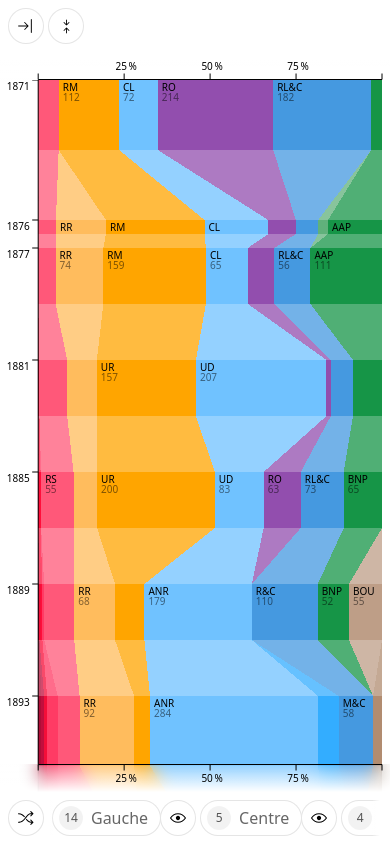
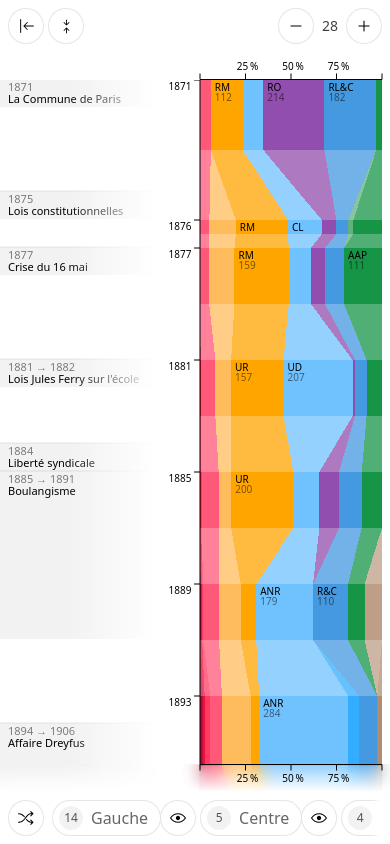
Before and after one commit to ledouxm/legislatures, a Next.js app: page / in a window 390 px wide. Built offline with nearby package versions, Linux system fonts and the light colour scheme.

Commit message:
feat(events, settings line): events responsive layout, new sizing buttons

```diff
--- a/app/page.tsx
+++ b/app/page.tsx
@@ -16,7 +16,9 @@ export default function HomePage() {
     const [families, setFamilies] = useState<FamilyType[] | null>(null);
     const [events, setEvents] = useState<EventType[] | null>(null);
     const { visibleCurrents, setVisibleCurrents } = useVisibleCurrentsContext();
-    const [axisLeftPercentage, setAxisLeftPercentage] = useState(10);
+    const [axisLeftPercentage, setAxisLeftPercentage] = useState(50);
+    const [eventVisibility, setEventVisibility] = useState(true);
+    const [referenceSize, setReferenceSize] = useState(28);
 
     // Fetch the data
     useEffect(() => {
@@ -60,28 +62,22 @@ export default function HomePage() {
                     </div>
                 </header> */}
 
-                {/* <div className="fixed z-20 p-2">
-                    <SettingsButton
-                        Icon={MixerVerticalIcon}
-                        onClick={() => setSettingsVisibility(!settingsVisibility)}
-                        label="Paramétrer la visualisation"
-                    />
-                </div> */}
-
                 <SettingsLine
-                    eventVisibility={axisLeftPercentage === 10 ? false : true}
-                    setEventVisibility={() => setAxisLeftPercentage(axisLeftPercentage === 10 ? 50 : 10)}
+                    eventVisibility={eventVisibility}
+                    setEventVisibility={(newValue) => setEventVisibility(newValue)}
+                    referenceSize={referenceSize}
+                    setReferenceSize={(newSize) => setReferenceSize(newSize)}
                 />
 
                 <Main
                     republics={republics}
                     currents={currents}
                     events={events}
-                    axisLeftPercentage={axisLeftPercentage}
+                    eventsVisibility={eventVisibility}
+                    referenceSize={referenceSize}
                 />
                 <FiltersLine
                     families={families}
-                    // setSettingsVisibility={() => setSettingsVisibility(!settingsVisibility)}
                 />
         </>
     )
--- a/components/appUi/badge.tsx
+++ b/components/appUi/badge.tsx
@@ -7,7 +7,7 @@ export default function Badge({ name, hex, onClick }: { name: string; hex: strin
     return (
         <button
             aria-label={`${name}, détails`}
-            className="bg-opacity-10 text-opacity-90 rounded-lg px-1.5 py-1 sm:py-0.5 text-sm sm:text-base font-normal cursor-pointer hover:bg-opacity-20 hover:text-opacity-100 hover:shadow-sm transition text-nowrap items-center flex gap-1.5 h-7"
+            className="bg-opacity-10 text-opacity-90 rounded-lg px-2 py-1 sm:py-0.5 text-sm sm:text-base font-normal cursor-pointer hover:bg-opacity-20 hover:text-opacity-100 hover:shadow-sm transition text-nowrap items-center flex gap-1.5"
             style={{
                 backgroundColor: `rgb(
                     ${color},
--- a/components/appUi/entityDetails.tsx
+++ b/components/appUi/entityDetails.tsx
@@ -170,7 +170,7 @@ export default function EntityDetails() {
                 className="rounded-2xl shadow-lg w-full sm:w-auto max-w-[28rem] bg-white p-2.5 sm:p-3 flex flex-col gap-2.5 border border-black/5 pointer-events-auto"
             >
                 {/* Buttons bar */}
-                <div className="flex justify-between w-full items-start">
+                <div className="flex justify-between w-full">
                     {/* If current, add a button to display or hide it */}
                     {current
                         ? <button
@@ -231,8 +231,8 @@ export default function EntityDetails() {
                 )}
                 {/* Title and infos */}
                 <div className="flex flex-col gap-3 w-full">
-                    <div className="flex flex-col items-start">
-                        <h2 className="text-lg sm:text-xl font-bold flex gap-2 items-center">
+                    <div className="flex flex-col items-start gap-1">
+                        <h2 className="text-lg sm:text-xl !leading-tight font-bold flex gap-2 items-center">
                             {/* Display color if current */}
                             {current && current.color && (
                                 <span className="relative flex size-2.5 sm:size-3">
--- a/components/appUi/filtersLine.tsx
+++ b/components/appUi/filtersLine.tsx
@@ -52,9 +52,6 @@ export default function FiltersLine({ families }: { families: FamilyType[] }) {
             <div className="w-full flex">
                 {/* List controls */}
                 <div className="flex gap-1 items-center">
-                    {/* Settings button */}
-
-
                     {/* Shuffle button */}
                     <SettingsButton
                         Icon={ShuffleIcon}
--- a/components/appUi/main.tsx
+++ b/components/appUi/main.tsx
@@ -7,18 +7,18 @@ import { CurrentType } from "../../types/current";
 import { EventType } from "../../types/event";
 import { RepublicType } from "../../types/republic";
 import { TooltipProvider } from "../utils/tooltipContext";
-import { useState } from "react";
 import { useDetailsContext } from "../utils/detailsContext";
 
 type Props = {
     republics: RepublicType[];
     currents: CurrentType[];
     events: EventType[];
-    axisLeftPercentage: number;
+    eventsVisibility: boolean;
+    referenceSize: number;
 }
 
 
-export default function Main({republics, currents, events, axisLeftPercentage}: Props) {
+export default function Main({republics, currents, events, eventsVisibility, referenceSize}: Props) {
     const { detailsContent } = useDetailsContext();
     const selectedEntity = detailsContent?.entity;
 
@@ -34,7 +34,8 @@ export default function Main({republics, currents, events, axisLeftPercentage}:
                             republics={republics}
                             currents={currents}
                             events={events}
-                            axisLeftPercentage={axisLeftPercentage}
+                            eventsVisibility={eventsVisibility}
+                            referenceSize={referenceSize}
                         />
                     </TooltipProvider>
                 )}
--- a/components/appUi/settingsLine.tsx
+++ b/components/appUi/settingsLine.tsx
@@ -1,4 +1,4 @@
-import { HeightIcon, PinLeftIcon } from "@radix-ui/react-icons";
+import { HeightIcon, MinusIcon, PinLeftIcon, PlusIcon } from "@radix-ui/react-icons";
 import SettingsButton from "./settingsButton";
 import { useTransitionsContext } from "../utils/transitionsContext";
 
@@ -14,14 +14,16 @@ function HideTransitionsIcon() {
 type Props = {
     eventVisibility: boolean;
     setEventVisibility: (eventVisibility: boolean) => void;
+    referenceSize: number;
+    setReferenceSize: (referenceSize: number) => void;
 }
 
-export default function SettingsLine({ eventVisibility, setEventVisibility }: Props) {
+export default function SettingsLine({ eventVisibility, setEventVisibility, referenceSize, setReferenceSize }: Props) {
     const { transitionsVisibility, setTransitionsVisibility } = useTransitionsContext();
 
     return (
         <section className="w-full p-2 flex items-end max-w-screen-3xl mx-auto">
-            <div className="w-full flex">
+            <div className="w-full flex justify-between">
                 <div className="flex gap-1 items-center">
                     {/* Events button */}
                     <SettingsButton
@@ -39,6 +41,22 @@ export default function SettingsLine({ eventVisibility, setEventVisibility }: Pr
                     />
 
                 </div>
+                <div className="flex gap-2 items-center">
+                    {/* Reference size buttons */}
+                    <SettingsButton
+                        Icon={MinusIcon}
+                        onClick={() => setReferenceSize(Math.max(4, referenceSize - 4))}
+                        label="Réduire la taille de référence"
+                    />
+                    <p className="text-sm opacity-75 select-none tabular-nums">
+                        {String(referenceSize).padStart(2, '0')}
+                    </p>
+                    <SettingsButton
+                        Icon={PlusIcon}
+                        onClick={() => setReferenceSize(Math.min(72, referenceSize + 4))}
+                        label="Augmenter la taille de référence"
+                    />
+                </div>
             </div>
         </section>
     )
--- a/components/chart/chart.tsx
+++ b/components/chart/chart.tsx
@@ -1,6 +1,6 @@
+import { useState } from "react";
 import { CurrentType } from "../../types/current";
 import { EventType } from "../../types/event";
-import { FamilyType } from "../../types/family";
 import { RepublicType } from "../../types/republic";
 import Tooltip from "../appUi/tooltip";
 import { useDetailsContext } from "../utils/detailsContext";
@@ -11,16 +11,16 @@ import Event from "./event";
 import Republic from "./republic";
 import XAxis from "./xAxis";
 import YAxis from "./yAxis";
-import * as d3 from "d3";
 
 type Props = {
     republics: RepublicType[];
     currents: CurrentType[];
     events: EventType[];
-    axisLeftPercentage: number;
+    eventsVisibility: boolean;
+    referenceSize: number;
 }
 
-export default function Chart({republics, currents, events, axisLeftPercentage}: Props) {
+export default function Chart({republics, currents, events, eventsVisibility, referenceSize}: Props) {
     // Set the dimensions of the chart by giving the margins
     const [ref, dimensions] = useChartDimensions({
         marginTop: 0,
@@ -34,8 +34,8 @@ export default function Chart({republics, currents, events, axisLeftPercentage}:
     const lastLegislature = republics[republics.length - 1].legislatures[republics[republics.length - 1].legislatures.length - 1].legislature;
     const totalDuration = lastLegislature - firstLegislature;
 
-    // Set the reference height for the chart
-    const referenceSize = 28;
+    // Set the Xaxis height
+    const xAxisHeight = 28;
 
     // Set the minimal height for a legislature (one year, in px)
     const { transitionsVisibility } = useTransitionsContext();
@@ -44,9 +44,16 @@ export default function Chart({republics, currents, events, axisLeftPercentage}:
     // Calculate the height of the svg
     const svgHeight = minHeight * totalDuration + referenceSize + dimensions.marginBottom;
 
-    // Set the position of the left and top axis
-    // const axisLeftPercentage = 20; // Percentage
-    const axisLeftPosition = dimensions.boundedWidth * (axisLeftPercentage / 100); // Pixels
+    // Set the position of the left axis in px
+    const axisLeftPosition = !dimensions.boundedWidth
+        ? 0
+        : !eventsVisibility
+            ? dimensions.boundedWidth < 640
+                ? 40
+                : 100
+            : dimensions.boundedWidth < 640
+                ? 200
+                : 400;
 
     // Get the tooltip party
     const { tooltipContent, setTooltipContent } = useTooltipContext();
@@ -74,22 +81,23 @@ export default function Chart({republics, currents, events, axisLeftPercentage}:
             >
                 <svg
                     width={dimensions.width}
-                    height={referenceSize}
+                    height={xAxisHeight}
                 >
                     <XAxis
                         domain={[0, 100]}
                         range={[0, dimensions.boundedWidth]}
                         axisLeftPosition={axisLeftPosition}
-                        axisHeight={referenceSize}
+                        axisHeight={xAxisHeight}
                     />
                 </svg>
             </div>
 
             {/* Chart */}
             <svg
-                width={dimensions.width}
+                width={dimensions.boundedWidth}
                 height={svgHeight - 1} // -1 to avoid bottom coalition border on last legislature
                 onMouseLeave={() => setTooltipContent(null)}
+                className="select-none"
             >
                 {/* Events */}
                 <g className="events">
@@ -134,7 +142,6 @@ export default function Chart({republics, currents, events, axisLeftPercentage}:
                         dimensions={dimensions}
                         currents={currents}
                         nextRepFirstLeg={republics[republics.indexOf(republic) + 1]?.legislatures[0]}
-                        axisLeftPercentage={axisLeftPercentage}
                     />
                 ))}
 
@@ -146,17 +153,41 @@ export default function Chart({republics, currents, events, axisLeftPercentage}:
                 />
             </svg>
 
+            {/* Y axis bar resizer */}
+            {/* <div
+                className="w-0.5 hover:w-2.5 -translate-x-1/2 bg-black h-full absolute top-7 transition-all peer cursor-col-resize"
+                style={{ left: axisLeftPosition }}
+                onMouseDown={(e: { clientX: any; }) => {
+                    const startX = e.clientX;
+                    const onMouseMove = (moveEvent: MouseEvent) => {
+                        const newLeftPosition = axisLeftPosition + (moveEvent.clientX - startX);
+                        setAxisLeftPosition(newLeftPosition);
+                    };
+                    const onMouseUp = () => {
+                        window.removeEventListener('mousemove', onMouseMove);
+                        window.removeEventListener('mouseup', onMouseUp);
+                    };
+                    window.addEventListener('mousemove', onMouseMove);
+                    window.addEventListener('mouseup', onMouseUp);
+                }}
+            >
+            </div>
+            <div
+                className="opacity-0 peer-hover:opacity-100 transition-all w-0 peer-hover:w-0.5 fixed bg-white h-12 rounded-full top-1/2 -translate-x-1/2 pointer-events-none"
+                style={{ left: axisLeftPosition }}
+            ></div> */}
+
             {/* Bottom margin */}
             <div className="sticky bottom-0 z-10 backdrop-blur bg-opacity-45 bg-gradient-to-t from-white via-white/50 to-transparent">
                 <svg
                     width={dimensions.width}
-                    height={referenceSize}
+                    height={xAxisHeight}
                 >
                     <XAxis
                         domain={[0, 100]}
                         range={[0, dimensions.boundedWidth]}
                         axisLeftPosition={axisLeftPosition}
-                        axisHeight={referenceSize}
+                        axisHeight={xAxisHeight}
                         axisRevert={true}
                     />
                 </svg>
--- a/components/chart/partyBar.tsx
+++ b/components/chart/partyBar.tsx
@@ -18,7 +18,7 @@ type PartyBarProps = {
 
 export default function PartyBar({ party, y, height, minHeight, partyWidth, partyX, coalitionBorder, transitionDuration }: PartyBarProps) {
     // Display text if the party is wide enough
-    const displayText = partyWidth > 30;
+    const displayText = partyWidth > 30 && minHeight > 13;
 
     const { transitionsVisibility } = useTransitionsContext();
     const referenceSize = transitionsVisibility ? minHeight : minHeight * 2;
--- a/components/chart/republic.tsx
+++ b/components/chart/republic.tsx
@@ -13,10 +13,9 @@ type RepublicProps = {
     dimensions: ChartDimensions;
     currents: CurrentType[];
     nextRepFirstLeg: LegislatureType | null;
-    axisLeftPercentage: number;
 }
 
-export default function Republic({republic, axisLeftPosition, minHeight, firstLegislature, dimensions, currents, nextRepFirstLeg, axisLeftPercentage}: RepublicProps) {
+export default function Republic({republic, axisLeftPosition, minHeight, firstLegislature, dimensions, currents, nextRepFirstLeg}: RepublicProps) {
     // Add the next rep first legislature to the current republic
     const republicWithNextRepFirstLeg = nextRepFirstLeg
         ? {
@@ -94,7 +93,7 @@ export default function Republic({republic, axisLeftPosition, minHeight, firstLe
                         firstLegislature={firstLegislature}
                         minHeight={minHeight}
                         dimensions={dimensions}
-                        axisLeftPercentage={axisLeftPercentage}
+                        axisLeftPosition={axisLeftPosition}
                     />
                 )
             })}
--- a/public/data/events.json
+++ b/public/data/events.json
@@ -1,10 +1,16 @@
 {
     "events": [
+      {
+        "begin": "1870-07-19",
+        "end": "1871-01-28",
+        "title": "Guerre franco-prussienne",
+        "keyword": "Guerre franco-allemande de 1870"
+      },
         {
             "begin": "1870-09-04",
             "end": "1870-09-04",
             "title": "Proclamation de la Troisième République",
-            "keyword": "Troisième République (France)"
+            "keyword": "Proclamation de la République française du 4 septembre 1870"
         },
         {
             "begin": "1871-03-18",
@@ -15,20 +21,32 @@
         {
             "begin": "1875-02-24",
             "end": "1875-02-25",
-            "title": "Adoption des lois constitutionnelles",
+            "title": "Lois constitutionnelles",
             "keyword": "Lois constitutionnelles de 1875"
         },
         {
-            "begin": "1881-07-29",
-            "end": "1881-07-29",
-            "title": "Loi sur la liberté de la presse",
-            "keyword": "Loi du 29 juillet 1881 sur la liberté de la presse"
+            "begin": "1877-05-16",
+            "end": "1877-12-14",
+            "title": "Crise du 16 mai",
+            "keyword": "Crise du 16 mai 1877"
+        },
+        {
+          "begin": "1881-06-16",
+          "end": "1882-03-28",
+          "title": "Lois Jules Ferry sur l'école",
+          "keyword": "Lois Jules Ferry"
         },
         {
             "begin": "1884-07-12",
             "end": "1884-07-12",
-            "title": "Loi sur la liberté syndicale",
+            "title": "Liberté syndicale",
             "keyword": "Loi relative à la création des syndicats professionnels"
+        },
+        {
+            "begin": "1885-01-25",
+            "end": "1891-09-30",
+            "title": "Boulangisme",
+            "keyword": "Boulangisme"
         },
         {
             "begin": "1894-12-22",
@@ -43,10 +61,28 @@
             "keyword": "Loi de séparation des Églises et de l'État"
         },
         {
+          "begin": "1907-03-11",
+          "end": "1907-06-29",
+          "title": "Révolte des vignerons du Midi",
+          "keyword": "Révolte des vignerons de 1907"
+        },
+        {
             "begin": "1914-07-28",
             "end": "1918-11-11",
             "title": "Première Guerre mondiale",
             "keyword": "Première Guerre mondiale"
+        },
+        {
+          "begin": "1923-01-11",
+          "end": "1925-08-25",
+          "title": "Occupation de la Ruhr",
+          "keyword": "Occupation de la Ruhr"
+        },
+        {
+            "begin": "1931-07-31",
+            "end": "1936-02-06",
+            "title": "Grande Dépression",
+            "keyword": "Grande Dépression en France"
         },
         {
             "begin": "1936-06-07",
@@ -55,23 +91,29 @@
             "keyword": "Accords de Matignon (1936)"
         },
         {
-            "begin": "1940-06-10",
-            "end": "1940-07-10",
-            "title": "Effondrement de la Troisième République",
-            "keyword": "Effondrement de la Troisième République"
+            "begin": "1939-09-03",
+            "end": "1945-05-08",
+            "title": "Seconde Guerre mondiale",
+            "keyword": "Seconde Guerre mondiale"
         },
         {
-            "begin": "1946-10-13",
-            "end": "1946-10-13",
-            "title": "Adoption de la Constitution de la Quatrième République",
-            "keyword": "Constitution française de 1946"
-          },
-          {
-            "begin": "1947-04-18",
-            "end": "1947-04-18",
-            "title": "Création du Rassemblement du peuple français (RPF) par Charles de Gaulle",
-            "keyword": "Rassemblement du peuple français"
-          },
+            "begin": "1940-07-10",
+            "end": "1944-08-20",
+            "title": "Régime de Vichy",
+            "keyword": "Régime de Vichy"
+        },
+        {
+          "begin": "1944-04-21",
+          "end": "1944-11-20",
+          "title": "Droit de vote des femmes",
+          "keyword": "Droit de vote des femmes #France"
+        },
+        {
+          "begin": "1945-10-04",
+          "end": "1945-10-19",
+          "title": "Création de la Sécurité sociale",
+          "keyword": "Sécurité sociale (France)"
+        },
           {
             "begin": "1949-04-04",
             "end": "1949-04-04",
```
Also changed, not shown: components/chart/event.tsx (+54 -22 lines), components/chart/legislature.tsx (+5 -3 lines).
